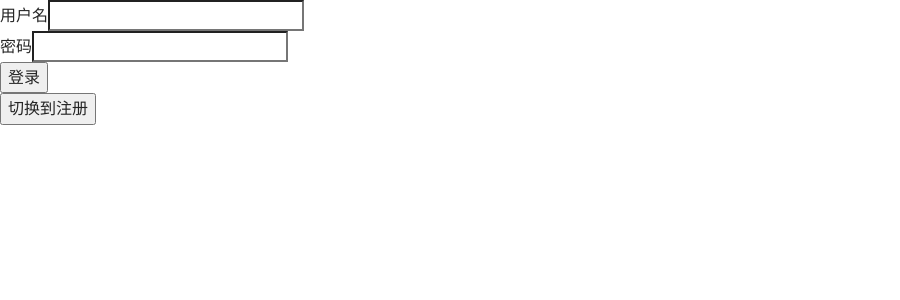
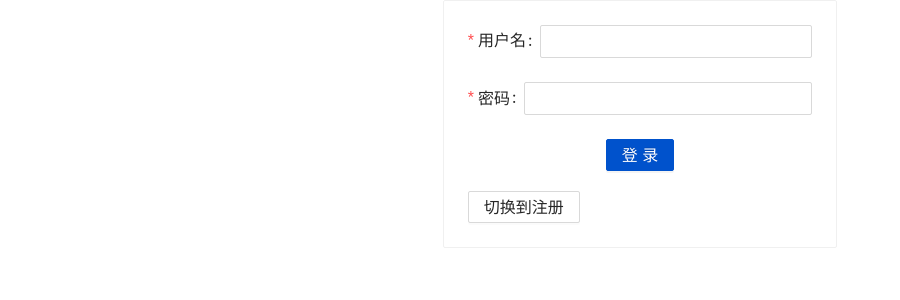
Before and after one commit to cqhaisenbao/jira, a React (Create React App) app: page / in a window 1280 px wide. Shown: the top 300 px of the page, without its empty margins (0-900 px from the left). Built offline with nearby package versions, Linux system fonts and the light colour scheme.

Commit message:
feat: 使用antd更改原生组件

```diff
--- a/src/screens/project-list/list.tsx
+++ b/src/screens/project-list/list.tsx
@@ -1,4 +1,6 @@
 import React from "react";
+import { Table } from "antd";
+import { ColumnsType } from "antd/es/table/Table";
 
 interface Props {
   list: Project[];
@@ -6,24 +8,20 @@ interface Props {
 }
 
 export const List: React.FC<Props> = ({ list, users }) => {
-  return (
-    <table>
-      <thead>
-        <tr>
-          <th>名称</th>
-          <th>负责人</th>
-        </tr>
-      </thead>
-      <tbody>
-        {list.map((item) => (
-          <tr key={item.id}>
-            <td>{item.name}</td>
-            <td>
-              {users.find((user) => user.id === item.personId)?.name || "未知"}
-            </td>
-          </tr>
-        ))}
-      </tbody>
-    </table>
-  );
+  const columns: ColumnsType<Project> = [
+    {
+      dataIndex: "name",
+      title: "名称",
+    },
+    {
+      dataIndex: "personId",
+      title: "负责人",
+      render: (personId: string) => {
+        const user = users.find((user) => user.id === personId);
+        return user ? user.name : "";
+      },
+    },
+  ];
+
+  return <Table pagination={false} columns={columns} dataSource={list} />;
 };
--- a/src/screens/project-list/search-panel.tsx
+++ b/src/screens/project-list/search-panel.tsx
@@ -1,4 +1,5 @@
 import React from "react";
+import { Input, Select, Space } from "antd";
 
 interface Props {
   param: SearchParam;
@@ -8,25 +9,22 @@ interface Props {
 
 export const SearchPanel: React.FC<Props> = ({ param, setParam, users }) => {
   return (
-    <form action="">
-      <div>
-        <input
-          type="text"
+    <Space style={{ marginBottom: "20px" }}>
+      <Input
         value={param.name}
         onChange={(e) => setParam({ ...param, name: e.target.value })}
       />
-        <select
+      <Select
         value={param.personId}
-          onChange={(e) => setParam({ ...param, personId: e.target.value })}
+        onChange={(e) => setParam({ ...param, personId: e })}
       >
-          <option value="">负责人</option>
+        <Select.Option value="">负责人</Select.Option>
         {users.map((user) => (
-            <option key={user.id} value={user.id}>
+          <Select.Option key={user.id} value={user.id}>
             {user.name}
-            </option>
+          </Select.Option>
         ))}
-        </select>
-      </div>
-    </form>
+      </Select>
+    </Space>
   );
 };
--- a/src/unauthenticated-app/index.tsx
+++ b/src/unauthenticated-app/index.tsx
@@ -1,15 +1,18 @@
 import { useState } from "react";
 import Register from "./register";
 import Login from "./login";
+import { Button, Card } from "antd";
 
 export const UnauthenticatedApp = () => {
   const [isRegister, setIsRegister] = useState(false);
   return (
-    <>
-      {isRegister ? <Register /> : <Login />}
-      <button onClick={() => setIsRegister(!isRegister)}>
-        切换到{isRegister ? "登录" : "注册"}
-      </button>
-    </>
+    <div style={{ display: "flex", justifyContent: "center" }}>
+      <Card>
+        {isRegister ? <Register /> : <Login />}
+        <Button onClick={() => setIsRegister(!isRegister)}>
+          切换到{isRegister ? "登录" : "注册"}
+        </Button>
+      </Card>
+    </div>
   );
 };
--- a/src/unauthenticated-app/login.tsx
+++ b/src/unauthenticated-app/login.tsx
@@ -1,30 +1,39 @@
 import React, { FormEvent } from "react";
 import { useAuth } from "../context/auth-context";
+import { Button, Form, Input } from "antd";
 
 const Login = () => {
   const { user, login } = useAuth();
-  const handleSubmit = async (values: FormEvent<HTMLFormElement>) => {
-    values.preventDefault();
-    const params = {
-      username: (values.currentTarget.elements[0] as HTMLInputElement).value,
-      password: (values.currentTarget.elements[1] as HTMLInputElement).value,
-    };
-    const res = await login(params);
+  const handleSubmit = async (values: {
+    username: string;
+    password: string;
+  }) => {
+    const res = await login(values);
     console.log(res);
   };
 
   return (
-    <form onSubmit={handleSubmit}>
-      <div>
-        <label htmlFor="username">用户名</label>
-        <input type="text" id={"username"} />
+    <Form onFinish={handleSubmit}>
+      <Form.Item
+        label="用户名"
+        name={"username"}
+        rules={[{ required: true, message: "请输入用户名" }]}
+      >
+        <Input type="text" id="username" />
+      </Form.Item>
+      <Form.Item
+        label="密码"
+        name={"password"}
+        rules={[{ required: true, message: "请输入密码" }]}
+      >
+        <Input type="password" id="password" />
+      </Form.Item>
+      <div style={{ marginBottom: "20px", textAlign: "center" }}>
+        <Button type="primary" htmlType="submit">
+          登录
+        </Button>
       </div>
-      <div>
-        <label htmlFor="password">密码</label>
-        <input type="password" id={"password"} />
-      </div>
-      <button type="submit">登录</button>
-    </form>
+    </Form>
   );
 };
 
--- a/src/unauthenticated-app/register.tsx
+++ b/src/unauthenticated-app/register.tsx
@@ -1,5 +1,8 @@
 import React, { FormEvent } from "react";
 import { useAuth } from "../context/auth-context";
+import { Button, Form, Input } from "antd";
+
+const { Item } = Form;
 
 const Register = () => {
   const { user, register } = useAuth();
@@ -14,17 +17,19 @@ const Register = () => {
   };
 
   return (
-    <form onSubmit={handleSubmit}>
-      <div>
-        <label htmlFor="username">用户名</label>
-        <input type="text" id={"username"} />
-      </div>
-      <div>
-        <label htmlFor="password">密码</label>
-        <input type="password" id={"password"} />
-      </div>
-      <button type="submit">注册</button>
-    </form>
+    <Form onFinish={handleSubmit}>
+      <Item name="username" label="用户名" rules={[{ required: true }]}>
+        <Input type="text" />
+      </Item>
+      <Item name="password" label="密码" rules={[{ required: true }]}>
+        <Input type="password" />
+      </Item>
+      <Item>
+        <Button type="primary" htmlType="submit">
+          注册
+        </Button>
+      </Item>
+    </Form>
   );
 };
 
```
Lines whose indentation alone changed are shown as unchanged.
